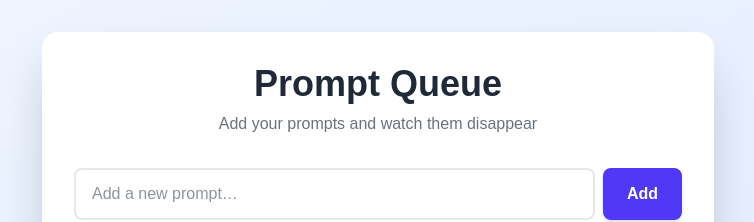
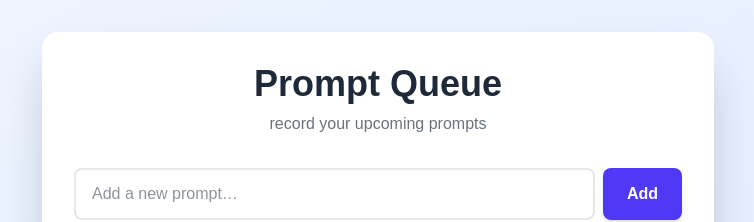
Before and after one commit to jarrensj/prompt-queue, a Next.js app: page / in a window 1280 px wide. Shown: the top 222 px of the page, without its empty margins (262-1016 px from the left). Built offline with nearby package versions, Linux system fonts and the light colour scheme.

Commit message:
ui: update subheader copy to 'record your upcoming prompts'

```diff
--- a/app/page.tsx
+++ b/app/page.tsx
@@ -115,7 +115,7 @@ export default function Home() {
             Prompt Queue
           </h1>
           <p className="text-gray-500 dark:text-gray-400 text-center mb-8">
-            Add your prompts and watch them disappear
+            record your upcoming prompts
           </p>
 
           <form onSubmit={addTodo} className="mb-8">
```
